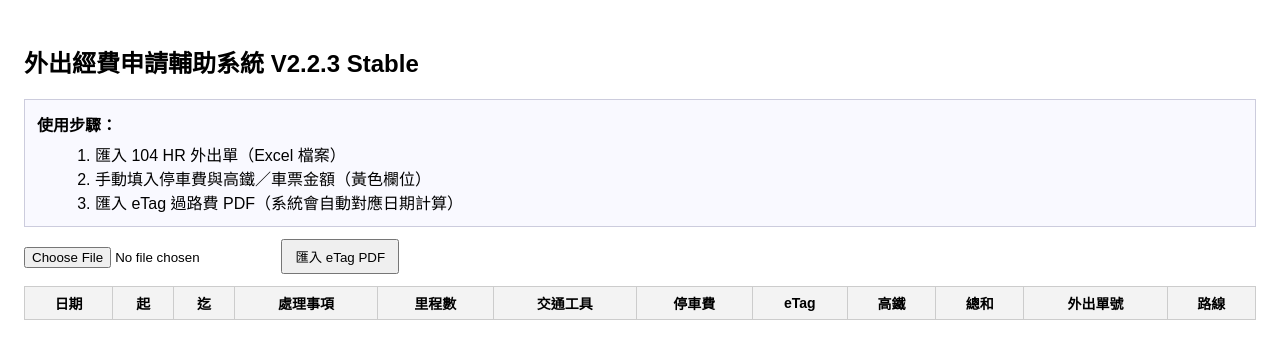
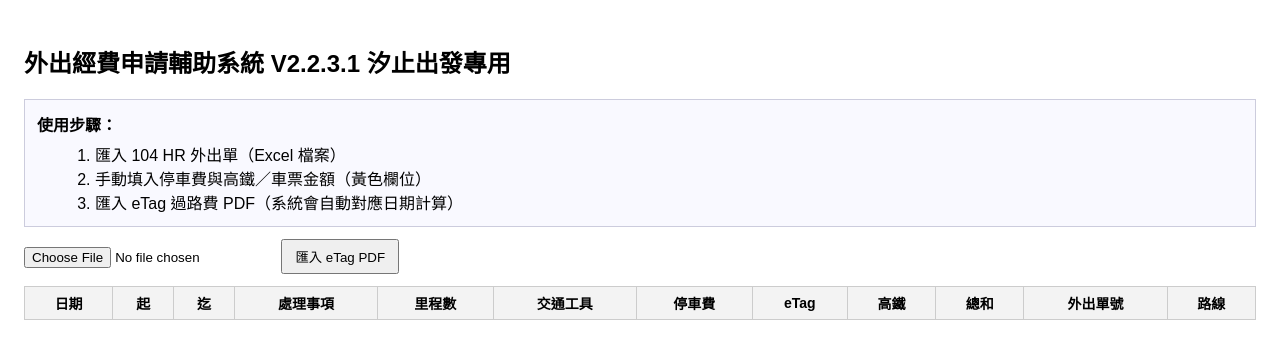
Before and after one commit to kuanfu0405/kuanfu0405.github.io, a plain HTML site: page V2231/index.html in a window 1280 px wide. Drawn offline with Linux system fonts and the light colour scheme.

Commit message:
Add files via upload

```diff
--- a/V2231/index.html
+++ b/V2231/index.html
@@ -46,7 +46,7 @@
 </head>
 <body>
 
-<h2>外出經費申請輔助系統 V2.2.3 Stable</h2>
+<h2>外出經費申請輔助系統 V2.2.3.1 汐止出發專用</h2>
 
 <!-- ✅ 使用步驟說明 -->
 <div class="usage">
```
